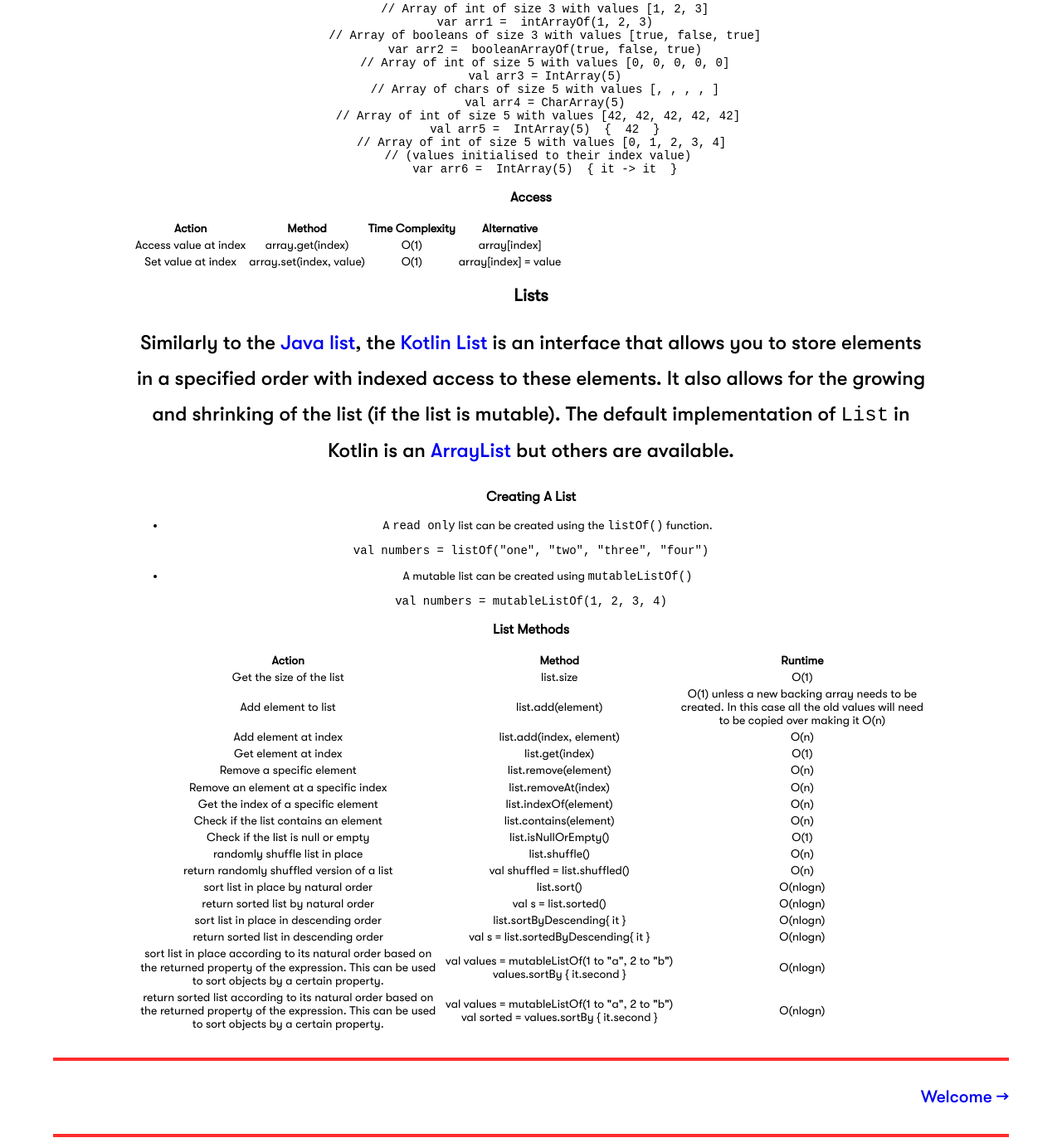
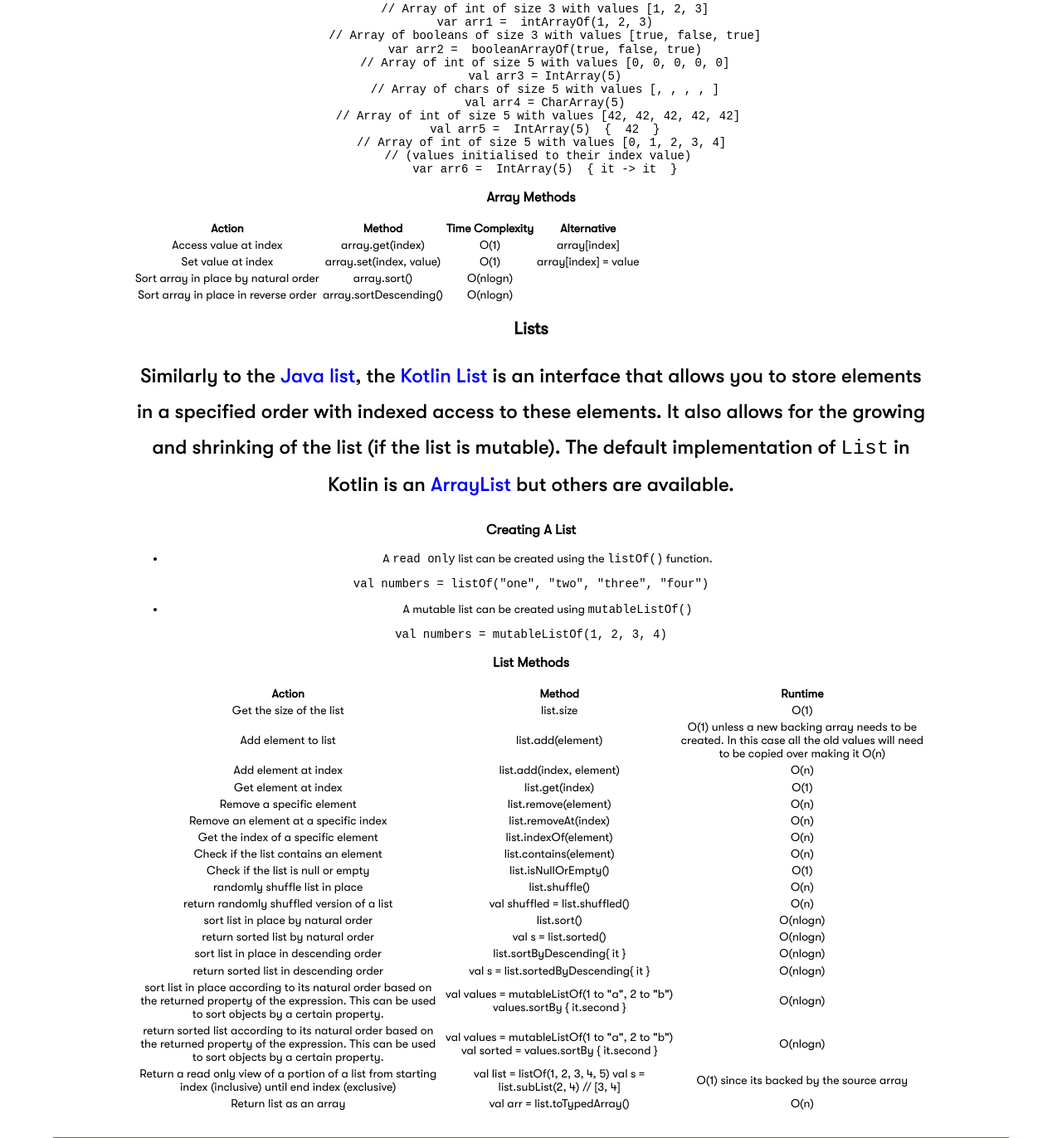
Before and after one commit to owencraston/owencraston.github.io, a Gatsby site: page /post-2/ in a window 1280 px wide. Shown: the part 1782-3154 px from the top of the page at 83% size. Built offline with nearby package versions, Linux system fonts and the light colour scheme; Gatsby itself is replaced by a stand-in of ours; some packages are replaced by stand-ins of ours; code samples lack their colours.

Commit message:
more lists

````diff
--- a/src/data/blog/post-2/index.md
+++ b/src/data/blog/post-2/index.md
@@ -54,12 +54,14 @@
 	var arr6 =  IntArray(5)  { it -> it  }
 ```
 
- ### Access
+ ### Array Methods
 
 | Action                | Method                  | Time Complexity | Alternative          |
 |-----------------------|-------------------------|---------|----------------------|
 | Access value at index | array.get(index)        | O(1)    | array[index]         |
 | Set value at index    | array.set(index, value) | O(1)    | array[index] = value |
+| Sort array in place by natural order    | array.sort() | O(nlogn)    | |
+| Sort array in place in reverse order    | array.sortDescending()| O(nlogn)    | |
 
 ## Lists
 Similarly to the [Java list](https://docs.oracle.com/javase/8/docs/api/java/util/List.html), the [Kotlin List](https://kotlinlang.org/docs/collections-overview.html#list) is an interface that allows you to store elements in a specified order with indexed access to these elements. It also allows for the growing and shrinking of the list (if the list is mutable). The default implementation of `List` in Kotlin is an [ArrayList](https://kotlinlang.org/api/latest/jvm/stdlib/kotlin.collections/-array-list/) but others are available.
@@ -91,5 +93,7 @@
 | return sorted list by natural order                                                                                                                         | val s = list.sorted()                                                                   | O(nlogn)                                                                                                                         |
 | sort list in place in descending order                                                                                                                      | list.sortByDescending{ it }                                                             | O(nlogn)                                                                                                                         |
 | return sorted list in descending order                                                                                                                      | val s = list.sortedByDescending{ it }                                                   | O(nlogn)                                                                                                                         |
-| sort list in place according to its natural order based on the returned property of the expression. This can be used to sort objects by a certain property. | val values = mutableListOf(1 to "a", 2 to "b") values.sortBy { it.second }              | O(nlogn)                                                                                                                         |
+| sort list in place according to its natural order based on the returned property of the expression. This can be used to sort objects by a certain property. | val values = mutableListOf(1 to "a", 2 to "b")  values.sortBy { it.second }             | O(nlogn)                                                                                                                         |
 | return sorted list according to its natural order based on the returned property of the expression. This can be used to sort objects by a certain property. | val values = mutableListOf(1 to "a", 2 to "b") val sorted = values.sortBy { it.second } | O(nlogn)                                                                                                                         |
+| Return a read only view of a portion of a list from starting index (inclusive) until end index (exclusive)                                                  | val list =  listOf(1, 2, 3, 4, 5) val s = list.subList(2, 4) // [3, 4]                  | O(1) since its backed by the source array                                                                                        |
+| Return list as an array                                                                                                                                     | val arr = list.toTypedArray()                                                                | O(n)                                                                                                                             |
````
